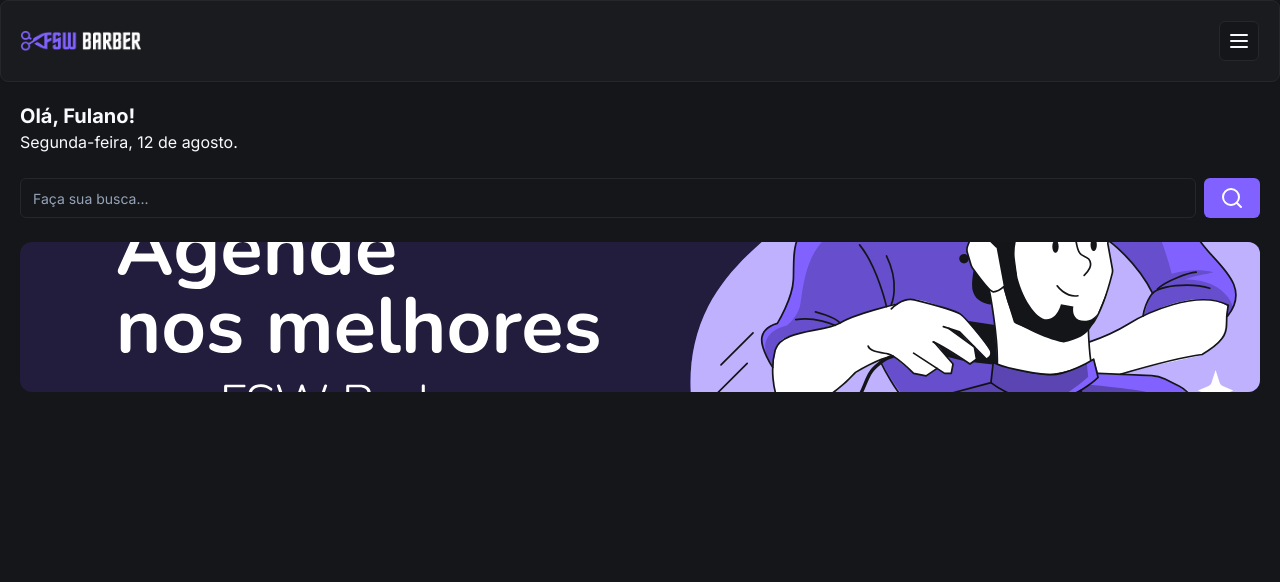
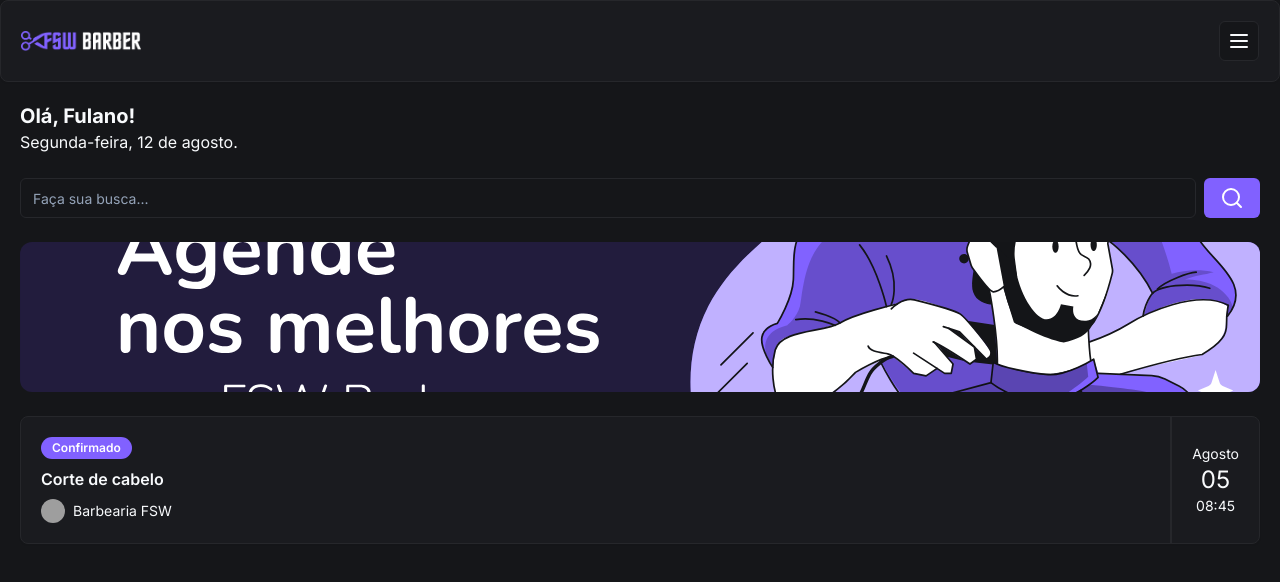
Before and after one commit to alex-moreni/fsw-barber, a Next.js app: page / in a window 1280 px wide. Shown: the top 582 px of the page. Built offline with nearby package versions, Linux system fonts and the light colour scheme; grey boxes are pictures that could not be loaded.

Commit message:
feat: add booking item

```diff
--- a/app/page.tsx
+++ b/app/page.tsx
@@ -1,5 +1,8 @@
 import Header from "@/components/header"
+import { Avatar, AvatarImage } from "@/components/ui/avatar"
+import { Badge } from "@/components/ui/badge"
 import { Button } from "@/components/ui/button"
+import { Card, CardContent } from "@/components/ui/card"
 import { Input } from "@/components/ui/input"
 import { SearchIcon } from "lucide-react"
 import Image from "next/image"
@@ -9,9 +12,11 @@
     <>
       <Header />
       <div className="p-5">
+        {/* TEXTO */}
         <h2 className="text-xl font-bold">Olá, Fulano!</h2>
         <p>Segunda-feira, 12 de agosto.</p>
 
+        {/* BUSCA */}
         <div className="mt-6 flex items-center gap-2">
           <Input placeholder="Faça sua busca..." />
           <Button>
@@ -19,6 +24,7 @@
           </Button>
         </div>
 
+        {/* IMAGEM */}
         <div className="relative mt-6 h-[150px] w-full">
           <Image
             src="/banner-01.svg"
@@ -27,6 +33,27 @@
             className="rounded-xl object-cover"
           />
         </div>
+
+        {/* AGENDAMENTO */}
+        <Card className="mt-6">
+          <CardContent className="flex justify-between p-0">
+            <div className="flex flex-col gap-2 py-5 pl-5">
+              <Badge className="w-fit">Confirmado</Badge>
+              <h3 className="font-semibold">Corte de cabelo</h3>
+              <div className="flex items-center gap-2">
+                <Avatar className="h-6 w-6">
+                  <AvatarImage src="https://encrypted-tbn0.gstatic.com/images?q=tbn:ANd9GcThexoowuidphKdD5AYvNnEnGOTZb-Uyly4mw&s" />
+                </Avatar>
+                <p className="text-sm">Barbearia FSW</p>
+              </div>
+            </div>
+            <div className="flex flex-col items-center justify-center border-l-2 border-solid px-5">
+              <p className="text-sm">Agosto</p>
+              <p className="text-2xl">05</p>
+              <p className="text-sm">08:45</p>
+            </div>
+          </CardContent>
+        </Card>
       </div>
     </>
   )
--- /dev/null
+++ b/components/ui/avatar.tsx
@@ -0,0 +1,50 @@
+"use client"
+
+import * as React from "react"
+import * as AvatarPrimitive from "@radix-ui/react-avatar"
+
+import { cn } from "@/lib/utils"
+
+const Avatar = React.forwardRef<
+  React.ElementRef<typeof AvatarPrimitive.Root>,
+  React.ComponentPropsWithoutRef<typeof AvatarPrimitive.Root>
+>(({ className, ...props }, ref) => (
+  <AvatarPrimitive.Root
+    ref={ref}
+    className={cn(
+      "relative flex h-10 w-10 shrink-0 overflow-hidden rounded-full",
+      className,
+    )}
+    {...props}
+  />
+))
+Avatar.displayName = AvatarPrimitive.Root.displayName
+
+const AvatarImage = React.forwardRef<
+  React.ElementRef<typeof AvatarPrimitive.Image>,
+  React.ComponentPropsWithoutRef<typeof AvatarPrimitive.Image>
+>(({ className, ...props }, ref) => (
+  <AvatarPrimitive.Image
+    ref={ref}
+    className={cn("aspect-square h-full w-full", className)}
+    {...props}
+  />
+))
+AvatarImage.displayName = AvatarPrimitive.Image.displayName
+
+const AvatarFallback = React.forwardRef<
+  React.ElementRef<typeof AvatarPrimitive.Fallback>,
+  React.ComponentPropsWithoutRef<typeof AvatarPrimitive.Fallback>
+>(({ className, ...props }, ref) => (
+  <AvatarPrimitive.Fallback
+    ref={ref}
+    className={cn(
+      "flex h-full w-full items-center justify-center rounded-full bg-muted",
+      className,
+    )}
+    {...props}
+  />
+))
+AvatarFallback.displayName = AvatarPrimitive.Fallback.displayName
+
+export { Avatar, AvatarImage, AvatarFallback }
--- /dev/null
+++ b/components/ui/badge.tsx
@@ -0,0 +1,36 @@
+import * as React from "react"
+import { cva, type VariantProps } from "class-variance-authority"
+
+import { cn } from "@/lib/utils"
+
+const badgeVariants = cva(
+  "inline-flex items-center rounded-full border px-2.5 py-0.5 text-xs font-semibold transition-colors focus:outline-none focus:ring-2 focus:ring-ring focus:ring-offset-2",
+  {
+    variants: {
+      variant: {
+        default:
+          "border-transparent bg-primary text-primary-foreground hover:bg-primary/80",
+        secondary:
+          "border-transparent bg-secondary text-secondary-foreground hover:bg-secondary/80",
+        destructive:
+          "border-transparent bg-destructive text-destructive-foreground hover:bg-destructive/80",
+        outline: "text-foreground",
+      },
+    },
+    defaultVariants: {
+      variant: "default",
+    },
+  },
+)
+
+export interface BadgeProps
+  extends React.HTMLAttributes<HTMLDivElement>,
+    VariantProps<typeof badgeVariants> {}
+
+function Badge({ className, variant, ...props }: BadgeProps) {
+  return (
+    <div className={cn(badgeVariants({ variant }), className)} {...props} />
+  )
+}
+
+export { Badge, badgeVariants }
--- a/package.json
+++ b/package.json
@@ -14,6 +14,7 @@
   },
   "dependencies": {
     "@prisma/client": "^5.18.0",
+    "@radix-ui/react-avatar": "^1.1.0",
     "@radix-ui/react-slot": "^1.1.0",
     "class-variance-authority": "^0.7.0",
     "clsx": "^2.1.1",
```
Also changed, not shown: 1 other file (tests, documents, lock files or other folders).
